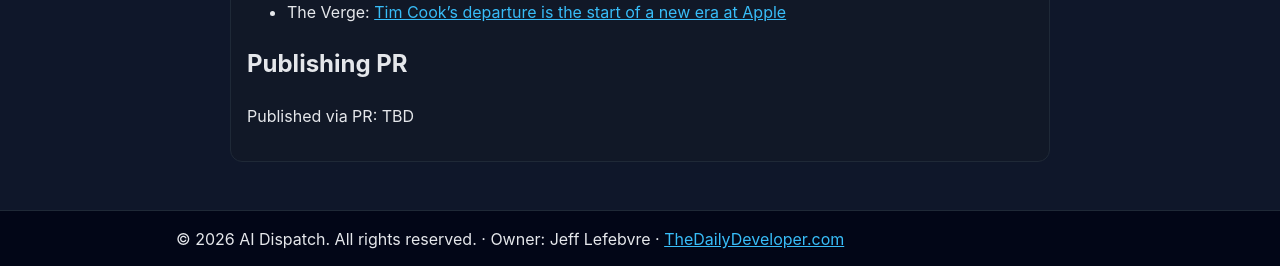
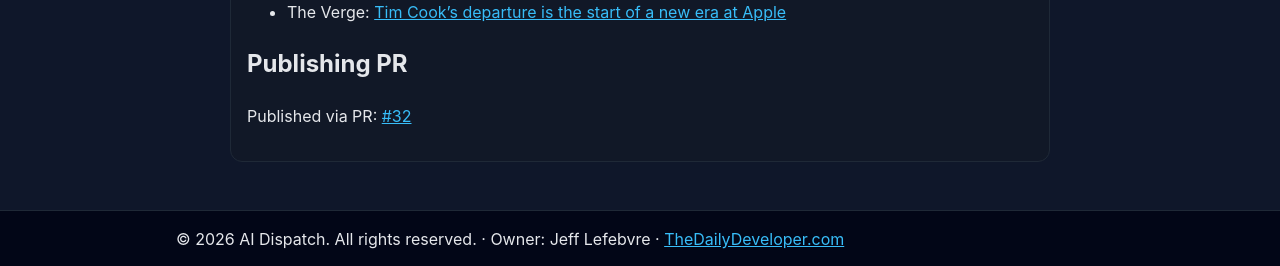
Before and after one commit to thestamp/Static-ai-articles, a Jekyll site: the page built from articles/2026-04-23-apple-john-ternus-ceo-tim-cook-chairman.md, in a window 1280 px wide. Shown: the part 830-1096 px from the top of the page. Built offline with Jekyll 4.4.1, drawn with Linux system fonts in a browser that asks for light colours.

Commit message:
chore: backfill published_pr_url for apple technology article

```diff
--- a/articles/2026-04-23-apple-john-ternus-ceo-tim-cook-chairman.md
+++ b/articles/2026-04-23-apple-john-ternus-ceo-tim-cook-chairman.md
@@ -7,7 +7,7 @@
 category: "breaking-news"
 status: "published"
 permalink: "/articles/2026-04-23-apple-john-ternus-ceo-tim-cook-chairman/"
-published_pr_url: "TBD"
+published_pr_url: "https://github.com/thestamp/Static-ai-articles/pull/32"
 ---
 
 # Apple Names John Ternus CEO as Tim Cook Becomes Executive Chairman
@@ -26,4 +26,4 @@
 
 ## Publishing PR
 
-Published via PR: TBD
+Published via PR: [#32](https://github.com/thestamp/Static-ai-articles/pull/32)
```
